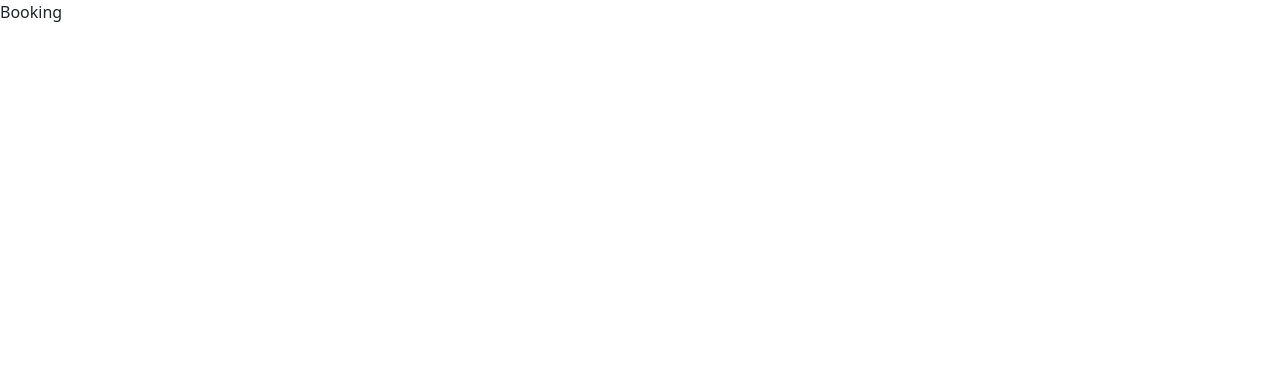
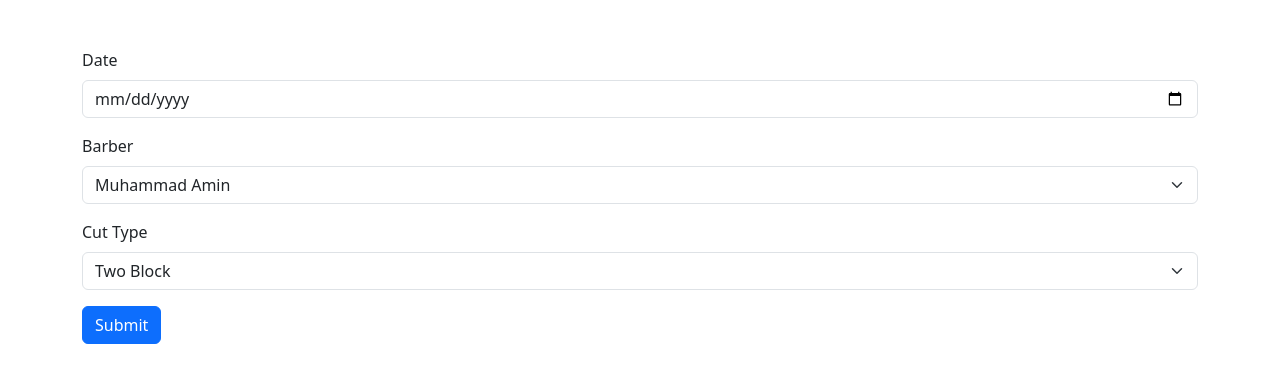
Before and after one commit to Zer0-01/kokohub-web, a React (Vite) app: page /booking in a window 1280 px wide. Shown: the top 382 px of the page. Built offline with nearby package versions, Linux system fonts and the light colour scheme.

Commit message:
feat: add form in the booking page

```diff
--- a/src/features/booking/Booking.tsx
+++ b/src/features/booking/Booking.tsx
@@ -1,8 +1,40 @@
+import { Button, Container, Form } from "react-bootstrap";
 
 const Booking = () => {
-  return (
-    <div>Booking</div>
-  )
+    return (
+        <>
+            <Container className="mt-5">
+                <Form>
+                    <Form.Group className="mb-3" controlId="formDate">
+                        <Form.Label>Date</Form.Label>
+                        <Form.Control type="date" />
+                    </Form.Group>
+                    <Form.Group className="mb-3" controlId="formBarber">
+                        <Form.Label>Barber</Form.Label>
+                        <Form.Select aria-label="Default select example">
+                            <option value="1">Muhammad Amin</option>
+                            <option value="2">Haikal Radzi</option>
+                            <option value="3">Afhamudin</option>
+                        </Form.Select>
+                    </Form.Group>
+                    <Form.Group className="mb-3" controlId="formCutType">
+                        <Form.Label>Cut Type</Form.Label>
+                        <Form.Select aria-label="Default select example">
+                            <option value="1">Two Block</option>
+                            <option value="2">Burst Fade</option>
+                            <option value="3">Fringe</option>
+                        </Form.Select>
+                    </Form.Group>
+                    <Button variant="primary" type="submit">
+                        Submit
+                    </Button>
+                </Form>
+            </Container>
+
+        </>
+
+
+    )
 }
 
 export default Booking;
--- a/src/features/home/components/HomeNavbar.tsx
+++ b/src/features/home/components/HomeNavbar.tsx
@@ -1,9 +1,6 @@
-import { useState } from 'react'
 import { Container, Navbar } from 'react-bootstrap'
 
 const HomeNavbar = () => {
-    const [toBooking, setToBooking] = useState(false)
-
     return (
         <>
             <Navbar className="bg-body-tertiary">
```
Also changed, not shown: src/features/booking/components/BookingNavBar.tsx (+15 -0 lines).
